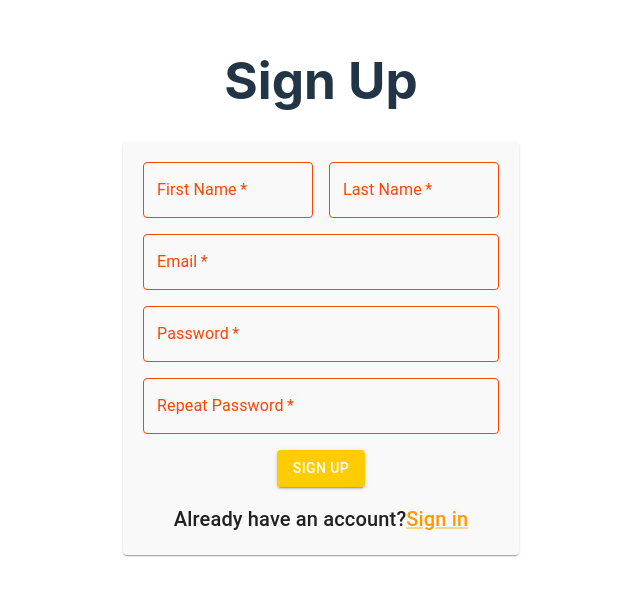
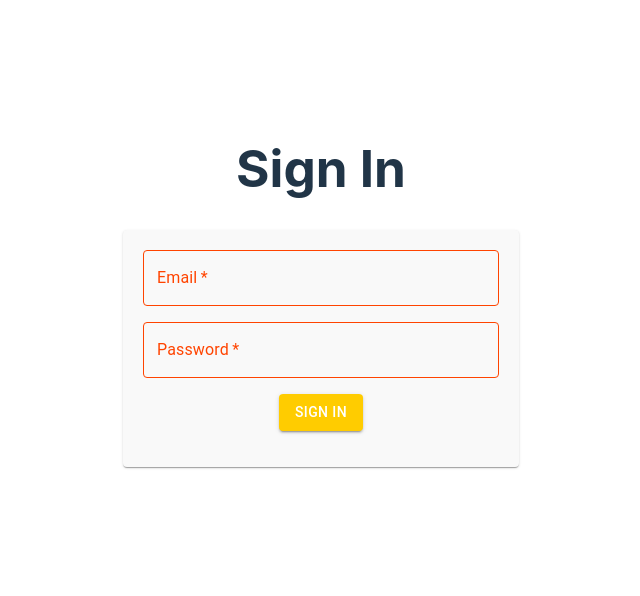
Before and after one commit to kaidenBH/resu-me, a React (Vite) app: page / in a window 1280 px wide. Shown: the part 114-710 px from the top of the page, without its empty margins (319-959 px from the left). Built offline with nearby package versions, Linux system fonts and the light colour scheme.

Commit message:
added sign in page

```diff
--- a/src/App.tsx
+++ b/src/App.tsx
@@ -1,5 +1,6 @@
 import React, { useState } from 'react'
 import SignUp, { SignUpFormData } from "./pages/sign-Up-In/SignUp";
+import SignIn, { SignInFormData } from "./pages/sign-Up-In/SignIn";
 import './App.css'
 
 const App: React.FC = () => {
@@ -8,11 +9,15 @@ const App: React.FC = () => {
     // Handle form submission logic here
     console.log(formData);
   };
+  const SignInFormData = (formData: SignInFormData) => {
+    // Handle form submission logic here
+    console.log(formData);
+  };
 
   return (
     <>
-      <h1>Sign Up</h1>
-      <SignUp onSubmit={handleSignUp} />
+      <h1>Sign In</h1>
+      <SignIn onSubmit={SignInFormData} />
     </>
   )
 }
--- /dev/null
+++ b/src/pages/sign-Up-In/SignIn.tsx
@@ -0,0 +1,76 @@
+import React, { useState } from 'react';
+import { TextField, Button, Grid, Typography, Link } from '@mui/material';
+import { Container, Paper } from '@mui/material';
+import { MainButton, CustomTextField } from './styles';
+
+interface SignInProps {
+  onSubmit: (formData: SignInFormData) => void;
+}
+
+interface SignInFormData {
+  email: string;
+  password: string;
+}
+
+const SignIn: React.FC<SignInProps> = ({ onSubmit }) => {
+    const [formData, setFormData] = useState<SignInFormData>({
+        email: '',
+        password: '',
+    });
+
+
+    const handleChange = (e: React.ChangeEvent<HTMLInputElement>) => {
+        const { name, value } = e.target;
+        setFormData({
+        ...formData,
+        [name]: value,
+        });
+    };
+
+    const handleSubmit = (e: React.FormEvent) => {
+        e.preventDefault();
+        onSubmit(formData);
+    };
+
+    return (
+        <Container maxWidth="xs">
+            <Paper style={{ padding: '20px', background: '#F9F9F9' }}>
+                <form onSubmit={handleSubmit}>
+                    <Grid container spacing={2}>
+                        <Grid item xs={12}>
+                        <CustomTextField
+                            fullWidth
+                            label="Email"
+                            variant="outlined"
+                            type="email"
+                            name="email"
+                            value={formData.email}
+                            onChange={handleChange}
+                            required
+                        />
+                        </Grid>
+                        <Grid item xs={12}>
+                        <CustomTextField
+                            fullWidth
+                            label="Password"
+                            variant="outlined"
+                            type="password"
+                            name="password"
+                            value={formData.password}
+                            onChange={handleChange}
+                            required
+                        />
+                        </Grid>
+                        <Grid item xs={12}>
+                            <MainButton variant="contained" type="submit" sx={{ margin:'0 0 1rem 0' }}>
+                                Sign In
+                            </MainButton>
+                        </Grid>
+                    </Grid>
+                </form>
+            </Paper>
+        </Container>
+    );
+};
+
+export default SignIn;
```
